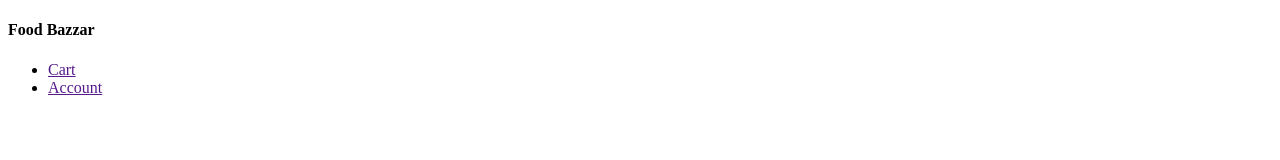
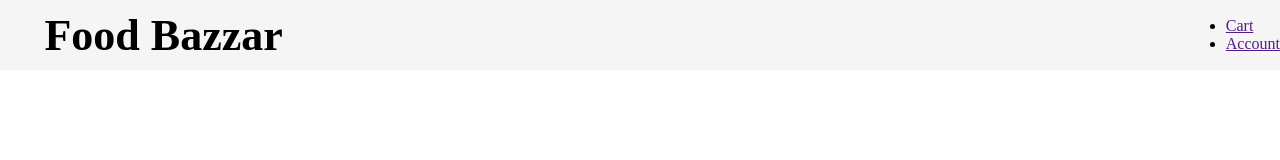
Before and after one commit to dipayandas600/Food-Bazzar, a plain HTML site: page index.html in a window 1280 px wide. Drawn offline with Linux system fonts and the light colour scheme.

Commit message:
some changes in index.html file and style.css file

```diff
--- a/css/style.css
+++ b/css/style.css
@@ -0,0 +1,27 @@
+/* ======== HEADER-SECTION-START ======== */
+
+*{
+    margin: 0;
+    padding: 0;
+    box-sizing: border-box;
+}
+
+.header-section{
+    background-color: whitesmoke;
+}
+
+/* -------- NAVBER-SECTION-START -------- */
+
+/* ---- NAVBER-1-START ---- */
+
+.navber-section nav .navber-1{
+    display: flex;
+    justify-content: space-between;
+    align-items: center;
+    height: 8.8vh;
+}
+
+.navber-section nav .navber-1 .logo h1{
+    font-size: 44px;
+    margin-left: 44.48px;
+}
--- a/index.html
+++ b/index.html
@@ -15,8 +15,9 @@
         <!-- NAVBER-SECTON-START -->
         <section class="navber-section">
 
+            <nav>
                 <!-- NAVBER-1-START -->
-            <nav class="navber-1">
+                <div class="navber-1">
                     <div class="logo">
                         <h1>Food Bazzar</h1>
                     </div>
@@ -27,8 +28,9 @@
                             <li><a href="">Account</a></li>
                         </ul>
                     </div>
+                </div>
+                <!-- NAVBER-1-END -->
             </nav>
-            <!-- NAVBER-1-END -->
 
         </section>
         <!-- NAVBER-SECTON-END -->
```
Lines whose indentation alone changed are shown as unchanged.
